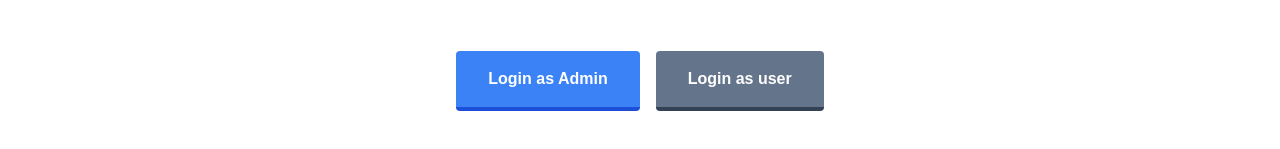
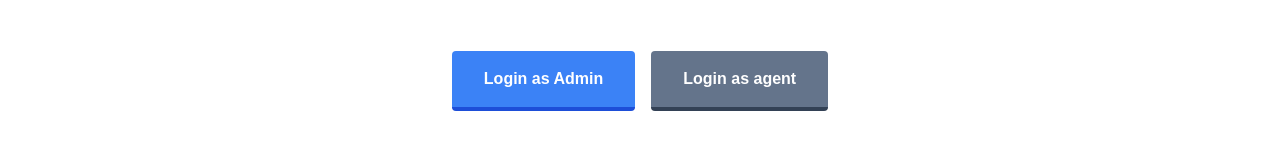
Before and after one commit to saurav49/Disecto, a React (Create React App) app: page / in a window 1280 px wide. Shown: the part 443-592 px from the top of the page. Built offline with nearby package versions, Linux system fonts and the light colour scheme; no server answers; what @cloudinary/url-gen would draw is missing.

Commit message:
update app.js

```diff
--- a/src/App.js
+++ b/src/App.js
@@ -61,7 +61,7 @@
                 onClick={() => handleAuthBtnClick("USER")}
                 className="bg-slate-500 hover:bg-slate-400 text-white font-bold py-4 px-8 border-b-4 border-slate-700 hover:border-slate-500 focus:border-b-0 rounded"
               >
-                <span>Login as user</span>
+                <span>Login as agent</span>
               </button>
             </div>
           }
```
